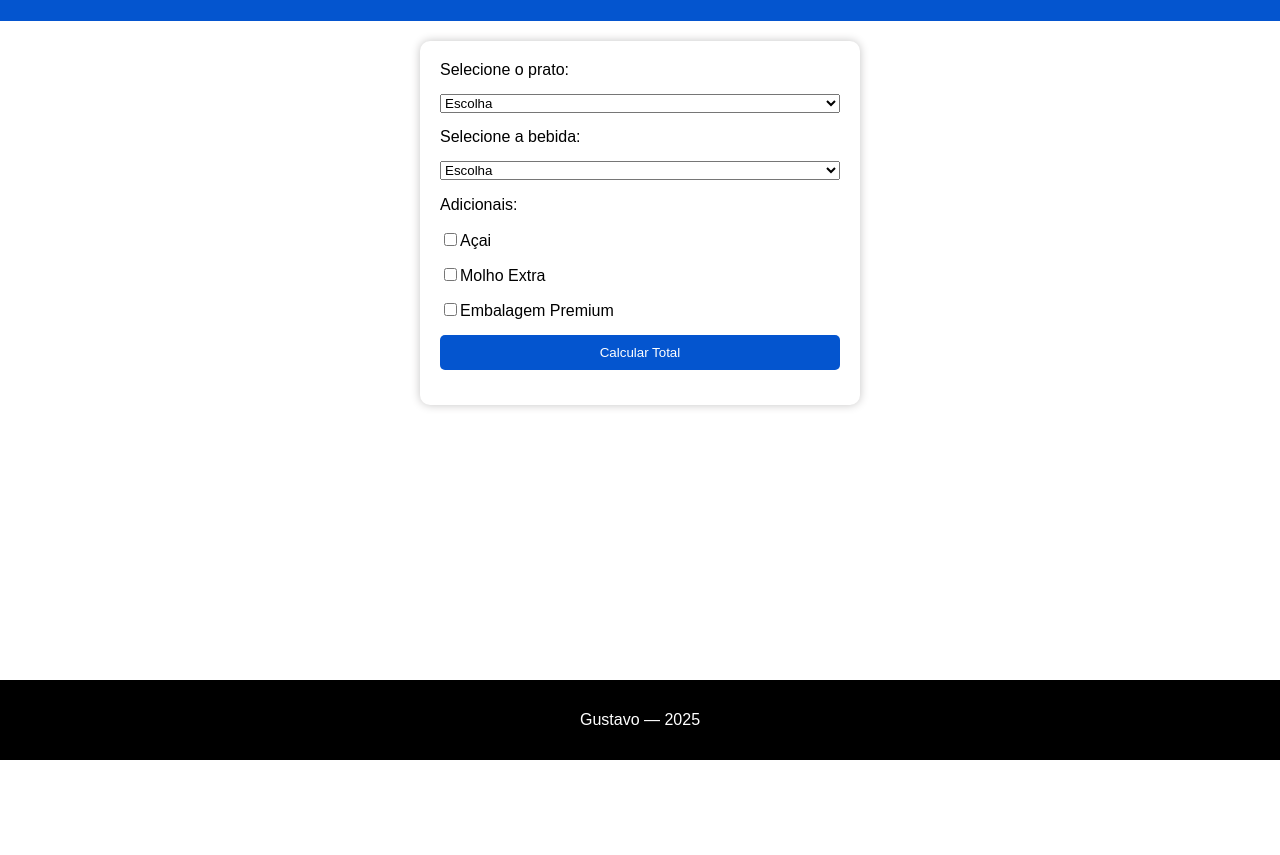
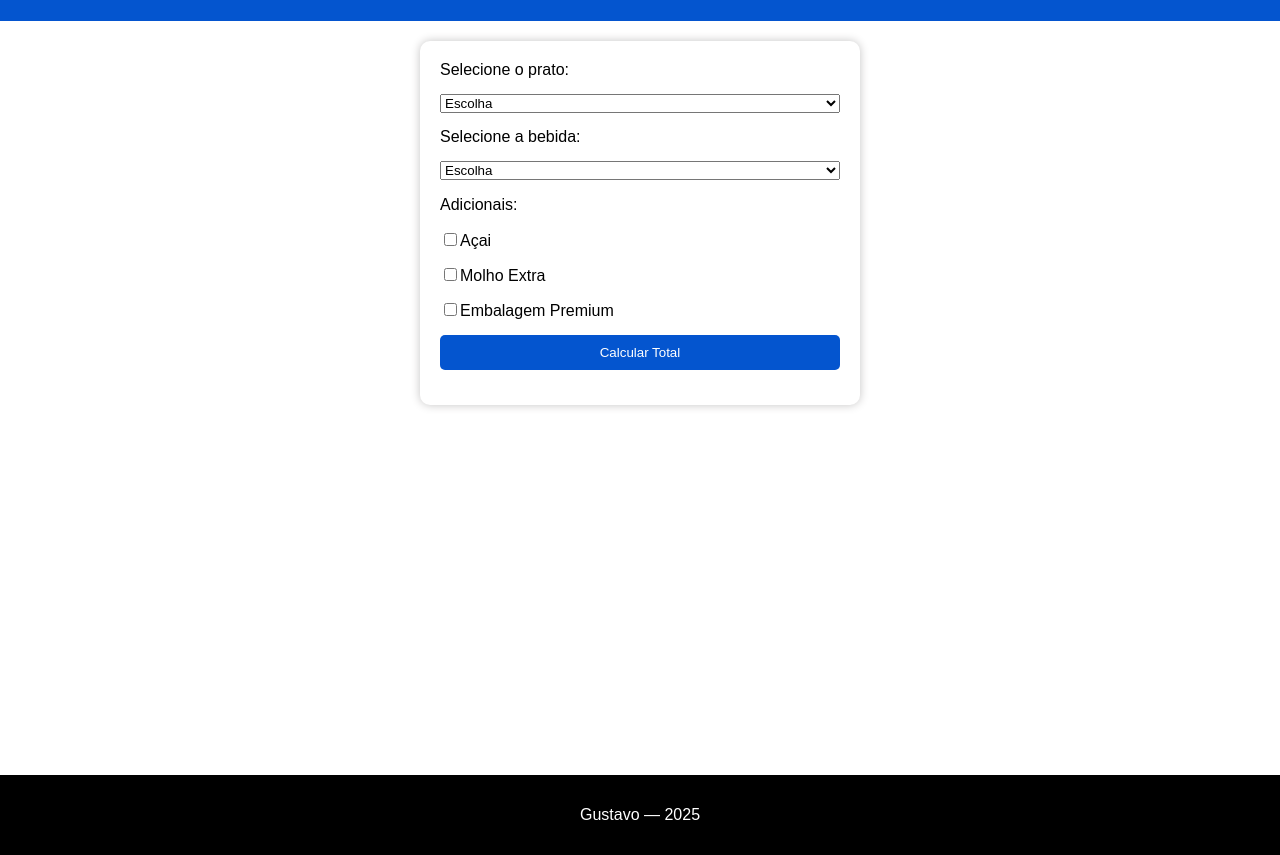
Before and after one commit to GustavoI7/Senac, a plain HTML site: page Projeto Pedidos/index.html in a window 1280 px wide. Shown: the part 99-954 px from the top of the page. Before the commit the page ends 859 px from the top, so only its background shows below. Drawn offline with Linux system fonts and the light colour scheme.

Commit message:
Increase footer margin from 255px to 350px

```diff
--- a/Projeto Pedidos/css/style.css
+++ b/Projeto Pedidos/css/style.css
@@ -45,7 +45,7 @@ button:hover {
     display: none;
 }
 footer {
-    margin-top: 255px;
+    margin-top: 350px;
     background: #000000;
     padding: 15px;
     color: #ffffff;
```
